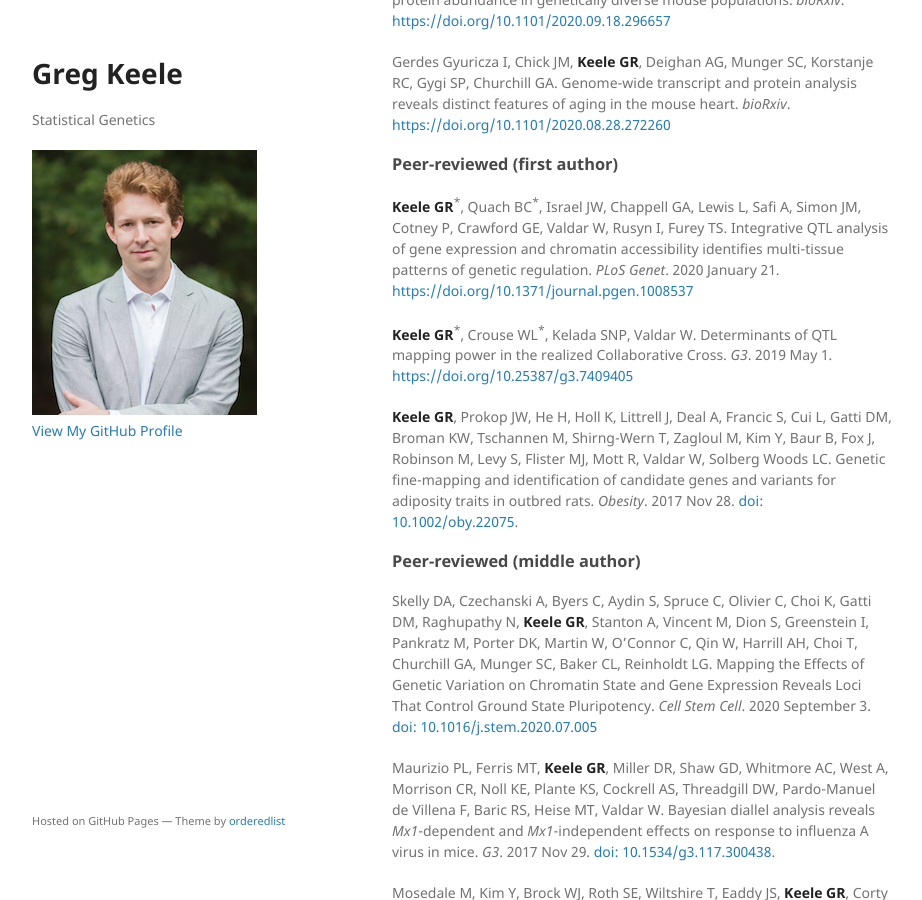
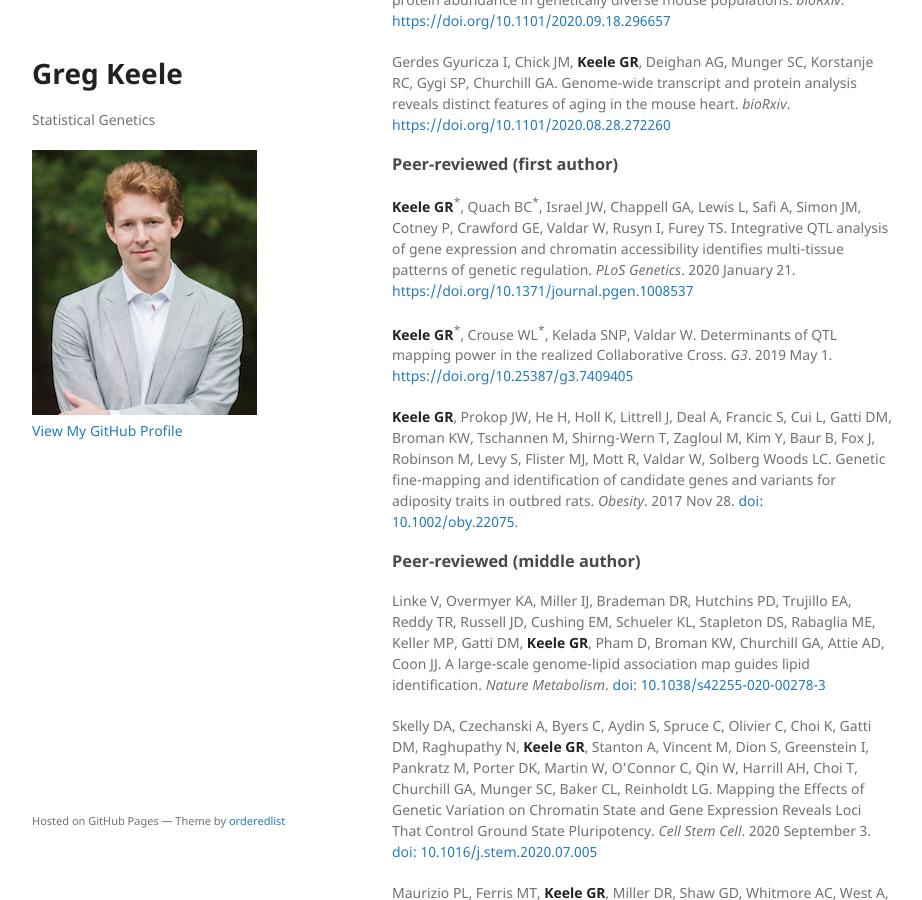
Before and after one commit to gkeele/gkeele.github.io, a Jekyll site: the page built from publications.md, in a window 1280 px wide and 900 px high, scrolled down 449 px. Shown: the whole window, without its empty margins (178-1100 px from the left). Built offline with Jekyll 4.4.1, drawn with Linux system fonts in a browser that asks for light colours; our own code applies the rules of GitHub Pages for plain Markdown files.

Commit message:
Added lipid paper

```diff
--- a/publications.md
+++ b/publications.md
@@ -11,19 +11,21 @@ layout: default
 
 Lerner AM<sup>\*</sup>, Hepperla AJ<sup>\*</sup>, **Keele GR**<sup>\*</sup>, Meriesh H, Yumerefendi H, Restrepo D, Zimmerman S, Bear J, Kuhlman B, Davis IJ, Strahl BD. An optogenetic switch for the Set2 methyltransferase provides evidence for rapid transcription-dependent and independent dynamics of H3K36 methylation. *bioRxiv*. [https://doi.org/10.1101/2020.03.28.013706](https://www.biorxiv.org/content/10.1101/2020.03.28.013706v1)
 
-**Keele GR**<sup>\*</sup>, Zhang T<sup>\*</sup>, Pham DT, Vincent M, Bell TA, Hock P, Shaw GD, Munger SC, de Villena FP-M, Ferris MT, Gygi SP, Churchill GA. Regulation of protein abundance in genetically diverse mouse populations. *bioRxiv*. [https://doi.org/10.1101/2020.09.18.296657](https://www.biorxiv.org/content/10.1101/2020.09.18.296657v1)
+**Keele GR**<sup>\*</sup>, Zhang T<sup>\*</sup>, Pham DT, Vincent M, Bell TA, Hock P, Shaw GD, Munger SC, de Villena FP-M, Ferris MT, Gygi SP, Churchill GA. Regulation of protein abundance in genetically diverse mouse populations. *bioRxiv*. [https://doi.org/10.1101/2020.09.18.296657](https://www.biorxiv.org/content/10.1101/2020.09.18.296657v3)
 
 Gerdes Gyuricza I, Chick JM, **Keele GR**, Deighan AG, Munger SC, Korstanje RC, Gygi SP, Churchill GA. Genome-wide transcript and protein analysis reveals distinct features of aging in the mouse heart. *bioRxiv*. [https://doi.org/10.1101/2020.08.28.272260](https://www.biorxiv.org/content/10.1101/2020.08.28.272260v1)
 
 ### Peer-reviewed (first author)
 
-**Keele GR**<sup>\*</sup>, Quach BC<sup>\*</sup>, Israel JW, Chappell GA, Lewis L, Safi A, Simon JM, Cotney P, Crawford GE, Valdar W, Rusyn I, Furey TS. Integrative QTL analysis of gene expression and chromatin accessibility identifies multi-tissue patterns of genetic regulation. *PLoS Genet*. 2020 January 21. [https://doi.org/10.1371/journal.pgen.1008537](https://www.ncbi.nlm.nih.gov/pubmed/31961859)
+**Keele GR**<sup>\*</sup>, Quach BC<sup>\*</sup>, Israel JW, Chappell GA, Lewis L, Safi A, Simon JM, Cotney P, Crawford GE, Valdar W, Rusyn I, Furey TS. Integrative QTL analysis of gene expression and chromatin accessibility identifies multi-tissue patterns of genetic regulation. *PLoS Genetics*. 2020 January 21. [https://doi.org/10.1371/journal.pgen.1008537](https://www.ncbi.nlm.nih.gov/pubmed/31961859)
 
 **Keele GR**<sup>\*</sup>, Crouse WL<sup>\*</sup>, Kelada SNP, Valdar W. Determinants of QTL mapping power in the realized Collaborative Cross. *G3*. 2019 May 1. [https://doi.org/10.25387/g3.7409405](https://www.ncbi.nlm.nih.gov/pubmed/30914424)
 
 **Keele GR**, Prokop JW, He H, Holl K, Littrell J, Deal A, Francic S, Cui L, Gatti DM, Broman KW, Tschannen M, Shirng-Wern T, Zagloul M, Kim Y, Baur B, Fox J, Robinson M, Levy S, Flister MJ, Mott R, Valdar W, Solberg Woods LC. Genetic fine-mapping and identification of candidate genes and variants for adiposity traits in outbred rats. *Obesity*. 2017 Nov 28. [doi: 10.1002/oby.22075](https://www.ncbi.nlm.nih.gov/pubmed/29193816).
 
 ### Peer-reviewed (middle author)
+
+Linke V, Overmyer KA, Miller IJ, Brademan DR, Hutchins PD, Trujillo EA, Reddy TR, Russell JD, Cushing EM, Schueler KL, Stapleton DS, Rabaglia ME, Keller MP, Gatti DM, **Keele GR**, Pham D, Broman KW, Churchill GA, Attie AD, Coon JJ. A large-scale genome-lipid association map guides lipid identification. *Nature Metabolism*. [doi:  10.1038/s42255-020-00278-3](https://pubmed.ncbi.nlm.nih.gov/32958938)
 
 Skelly DA, Czechanski A, Byers C, Aydin S, Spruce C, Olivier C, Choi K, Gatti DM, Raghupathy N, **Keele GR**, Stanton A, Vincent M, Dion S, Greenstein I, Pankratz M, Porter DK, Martin W, O’Connor C, Qin W, Harrill AH, Choi T, Churchill GA, Munger SC, Baker CL, Reinholdt LG. Mapping the Effects of Genetic Variation on Chromatin State and Gene Expression Reveals Loci That Control Ground State Pluripotency. *Cell Stem Cell*. 2020 September 3. [doi: 10.1016/j.stem.2020.07.005](https://pubmed.ncbi.nlm.nih.gov/32795400)
 
```
